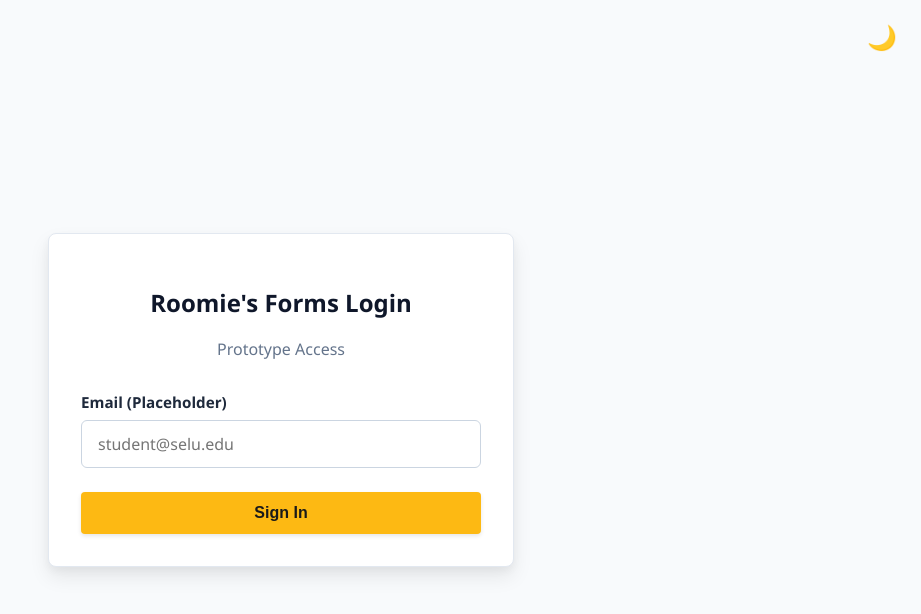
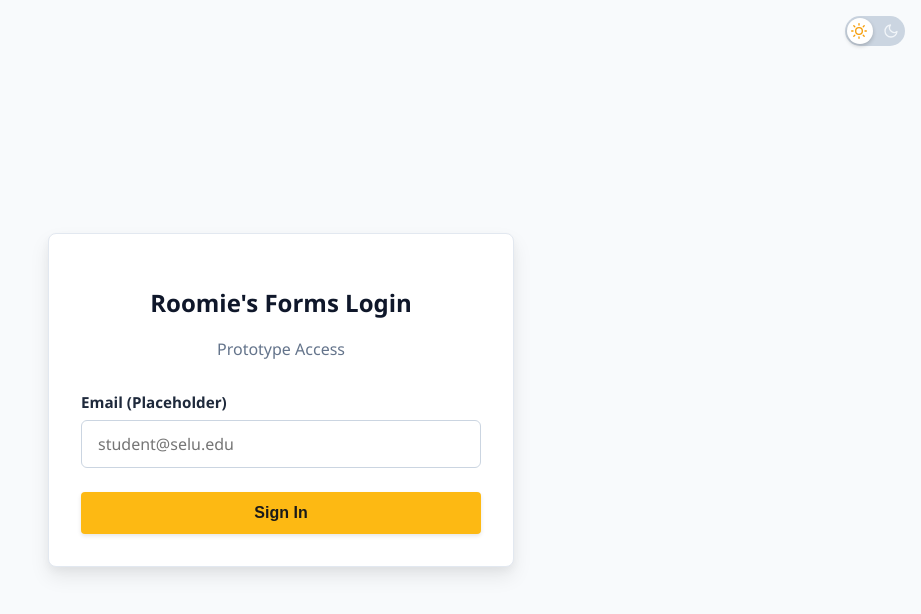
Before and after one commit to ElioraBrowning/RoomiesForms, a React (Vite) app in the folder Web/: page /login in a window 1280 px wide. Shown: the top 614 px of the page, without its empty margins (359-1280 px from the left). Built offline with nearby package versions, Linux system fonts and the light colour scheme; no server answers.

Commit message:
feat: replace broken emojis with modern svg switch theme toggle

```diff
--- a/Web/src/components/Layout.tsx
+++ b/Web/src/components/Layout.tsx
@@ -1,6 +1,7 @@
 import { Outlet, Link, useNavigate, Navigate } from 'react-router-dom';
 import { useAuth } from '../context/AuthContext';
 import { useEffect, useState } from 'react';
+import ThemeToggle from './ThemeToggle';
 import '../index.css';
 
 export default function Layout() {
@@ -40,9 +41,7 @@ export default function Layout() {
         <nav className="navbar-nav">
           <Link to="/dashboard">Dashboard</Link>
           <Link to="/forms/builder">Form Builder</Link>
-          <button onClick={toggleTheme} title="Toggle Theme" style={{ padding: '0.25rem 0.5rem', fontSize: '1.2rem' }}>
-            {theme === 'light' ? '??' : '??'}
-          </button>
+          <ThemeToggle theme={theme} toggleTheme={toggleTheme} />
           <span>Welcome, {user?.fullName || 'User'}</span>
           <button onClick={handleLogout}>Logout</button>
         </nav>
--- /dev/null
+++ b/Web/src/components/ThemeToggle.tsx
@@ -0,0 +1,59 @@
+
+interface ThemeToggleProps {
+  theme: string;
+  toggleTheme: () => void;
+}
+
+export default function ThemeToggle({ theme, toggleTheme }: ThemeToggleProps) {
+  const isDark = theme === 'dark';
+
+  return (
+    <button
+      onClick={toggleTheme}
+      style={{
+        background: isDark ? 'var(--border-card)' : '#cbd5e1',
+        border: 'none',
+        borderRadius: '30px',
+        cursor: 'pointer',
+        display: 'flex',
+        alignItems: 'center',
+        justifyContent: 'space-between',
+        padding: '0.25rem',
+        position: 'relative',
+        width: '60px',
+        height: '30px',
+        outline: 'none',
+        transition: 'background 0.3s ease'
+      }}
+      title="Toggle Theme"
+    >
+      <svg width="16" height="16" viewBox="0 0 24 24" fill="none" stroke="#f59e0b" strokeWidth="2" strokeLinecap="round" strokeLinejoin="round" style={{ zIndex: 1, marginLeft: '2px' }}>
+        <circle cx="12" cy="12" r="5"></circle>
+        <line x1="12" y1="1" x2="12" y2="3"></line>
+        <line x1="12" y1="21" x2="12" y2="23"></line>
+        <line x1="4.22" y1="4.22" x2="5.64" y2="5.64"></line>
+        <line x1="18.36" y1="18.36" x2="19.78" y2="19.78"></line>
+        <line x1="1" y1="12" x2="3" y2="12"></line>
+        <line x1="21" y1="12" x2="23" y2="12"></line>
+        <line x1="4.22" y1="19.78" x2="5.64" y2="18.36"></line>
+        <line x1="18.36" y1="5.64" x2="19.78" y2="4.22"></line>
+      </svg>
+      <svg width="16" height="16" viewBox="0 0 24 24" fill="none" stroke="#f1f5f9" strokeWidth="2" strokeLinecap="round" strokeLinejoin="round" style={{ zIndex: 1, marginRight: '2px' }}>
+        <path d="M21 12.79A9 9 0 1 1 11.21 3 7 7 0 0 0 21 12.79z"></path>
+      </svg>
+      <div
+        style={{
+          position: 'absolute',
+          top: '2px',
+          left: isDark ? '32px' : '2px',
+          width: '26px',
+          height: '26px',
+          backgroundColor: '#fff',
+          borderRadius: '50%',
+          transition: 'left 0.3s ease',
+          boxShadow: '0 2px 4px rgba(0,0,0,0.2)'
+        }}
+      />
+    </button>
+  );
+}
--- a/Web/src/pages/Login.tsx
+++ b/Web/src/pages/Login.tsx
@@ -1,6 +1,7 @@
 import { useState, useEffect } from 'react';
 import { useNavigate } from 'react-router-dom';
 import { useAuth } from '../context/AuthContext';
+import ThemeToggle from '../components/ThemeToggle';
 import '../index.css';
 
 export default function Login() {
@@ -37,13 +38,9 @@ export default function Login() {
 
   return (
     <div style={{ display: 'flex', justifyContent: 'center', alignItems: 'center', minHeight: '100vh', backgroundColor: 'var(--bg-body)' }}>
-      <button
-        onClick={toggleTheme}
-        title="Toggle Theme"
-        style={{ position: 'absolute', top: '1rem', right: '1rem', padding: '0.5rem', fontSize: '1.5rem', background: 'none', border: 'none', cursor: 'pointer' }}
-      >
-        {theme === 'light' ? '🌙' : '☀️'}
-      </button>
+      <div style={{ position: 'absolute', top: '1rem', right: '1rem' }}>
+        <ThemeToggle theme={theme} toggleTheme={toggleTheme} />
+      </div>
 
       <div className="card" style={{ maxWidth: '400px', width: '100%', margin: '1rem' }}>
         <h2 style={{ textAlign: 'center', color: 'var(--text-heading)' }}>Roomie's Forms Login</h2>
```
